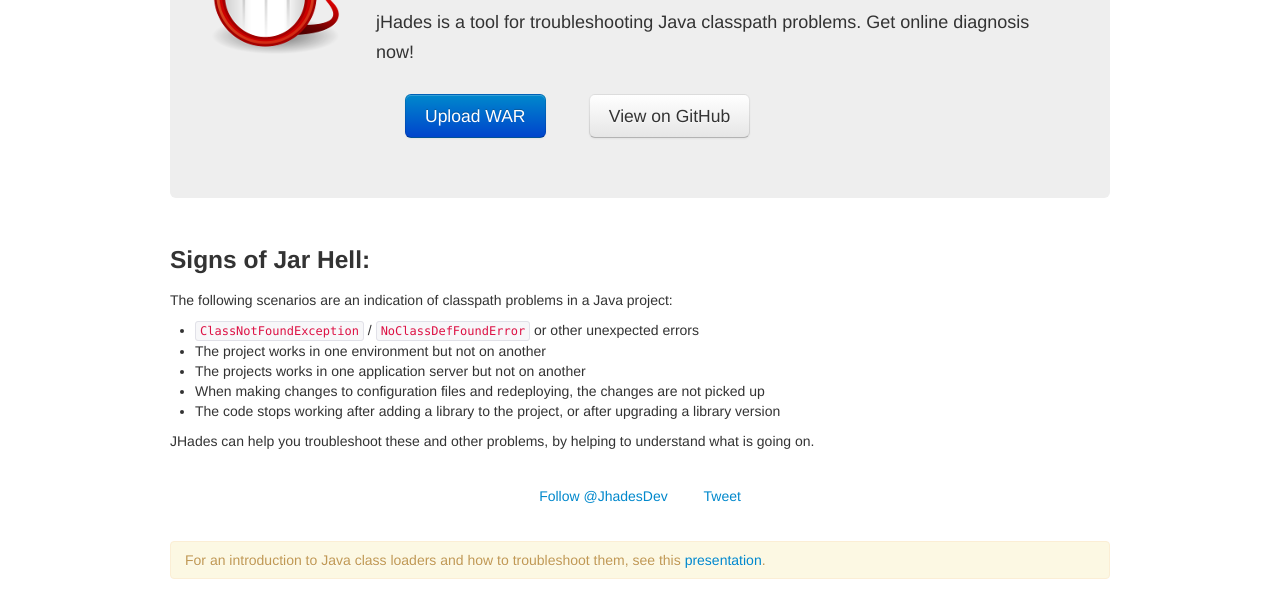
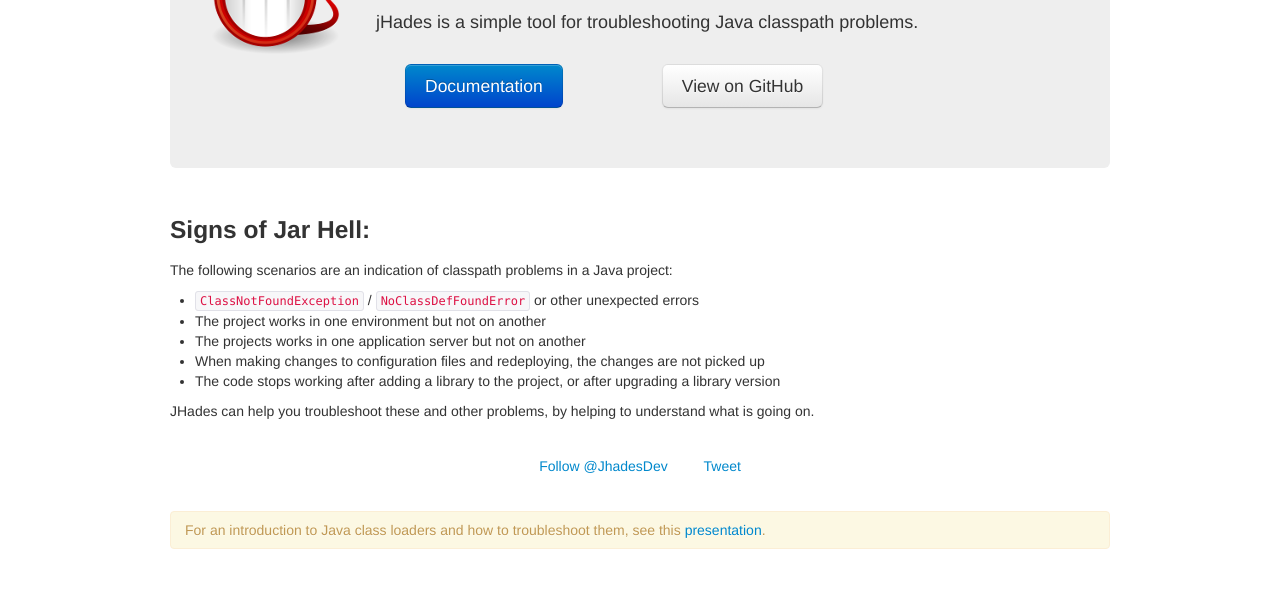
Before and after one commit to jhades/jhades-site, a website: page index.html in a window 1280 px wide. Shown: the part 183-774 px from the top of the page. Drawn offline with Linux system fonts and the light colour scheme; a script that the page names is missing.

Commit message:
temp. turn off file upload

```diff
--- a/index.html
+++ b/index.html
@@ -58,13 +58,17 @@
 				</div>
 				<div>
 					<h2>Your way out of Jar Hell!</h2>
-					<p>jHades is a tool for troubleshooting Java classpath problems. Get online diagnosis now!</p>
+					<p>jHades is a simple tool for troubleshooting Java classpath problems.</p>
 				</div>
 				<div class="center main-buttons">
 					<div class='jhades-upload-container'>
-						<input id='fileUploadField' type='file' name='warFile'>
-						<a id='uploadWarButton' class='btn btn-primary btn-large'>
+						<!-- TODO temporarilly commented out file upload functionlity -->
+						<!-- input id='fileUploadField' type='file' name='warFile'-->
+						<!-- a id='uploadWarButton' class='btn btn-primary btn-large'>
 							Upload WAR
+						</a-->
+						<a class='btn btn-primary btn-large' href='documentation.html'>
+							Documentation
 						</a>
 					</div>
 					<div class="spacer"></div>
```
